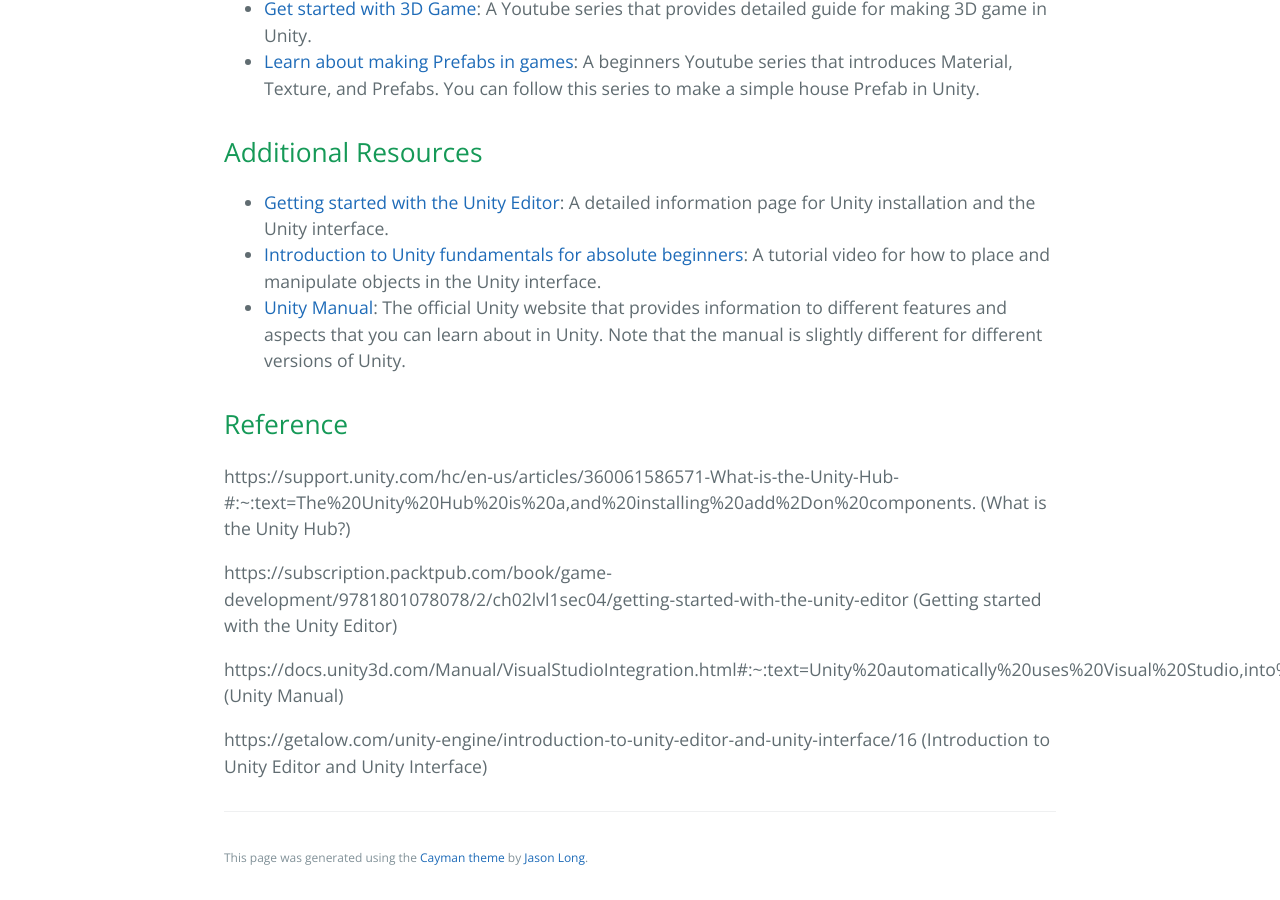
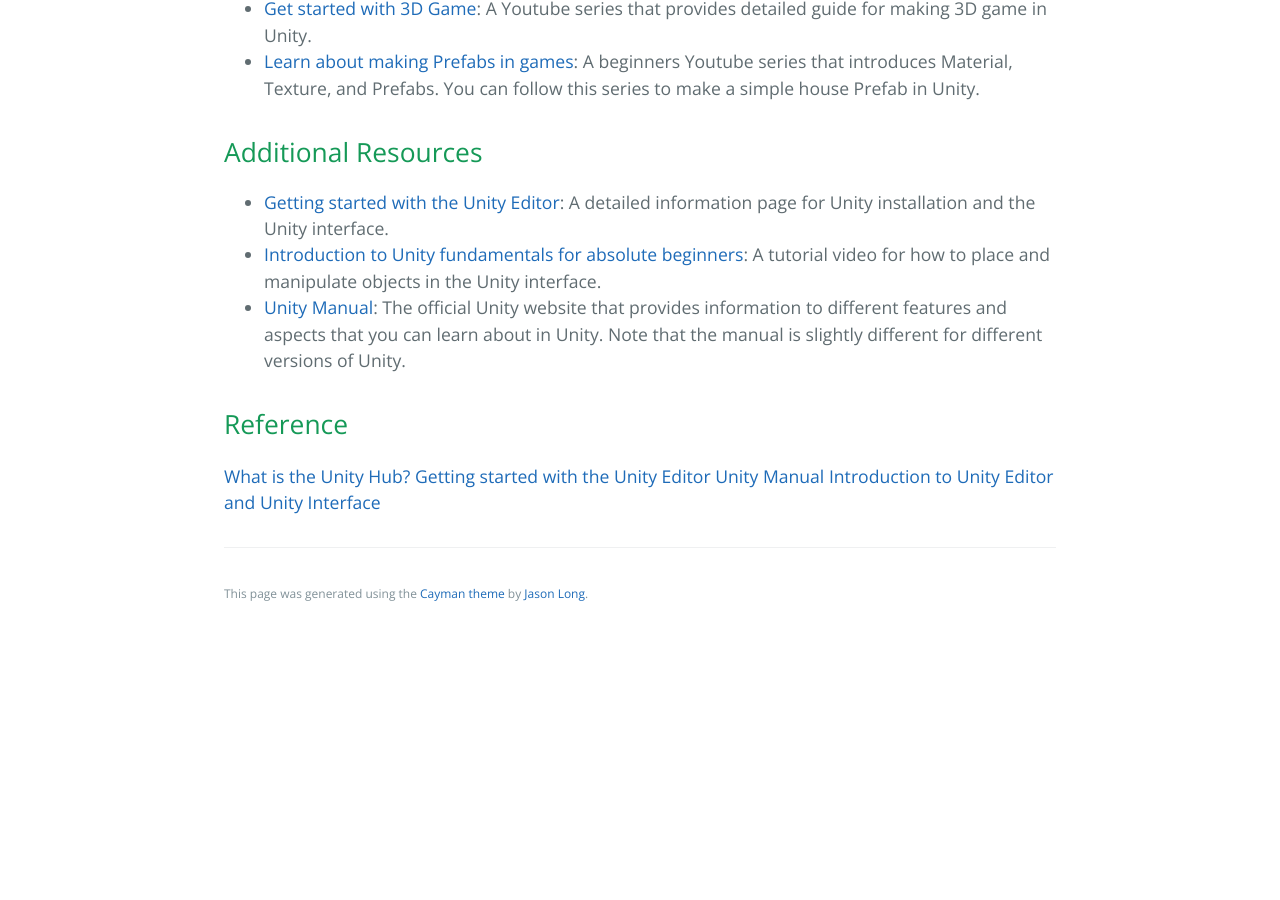
Before and after one commit to learning-software-engineering/learning-software-engineering.github.io, a Jekyll site: the page built from Topics/Tech_Stacks/Unity_Intro.md, in a window 1280 px wide and 900 px high, scrolled down 6938 px. Built offline with Jekyll 4.4.1, drawn with Linux system fonts in a browser that asks for light colours; our own code applies the rules of GitHub Pages for plain Markdown files; after the commit the page ends 7574 px from its top, so only the background shows below that.

Commit message:
organized links for reference section

```diff
--- a/Topics/Tech_Stacks/Unity_Intro.md
+++ b/Topics/Tech_Stacks/Unity_Intro.md
@@ -90,10 +90,7 @@
 - [Unity Manual](https://docs.unity3d.com/Manual/index.html): The official Unity website that provides information to different features and aspects that you can learn about in Unity. Note that the manual is slightly different for different versions of Unity.
 
 ## Reference
-https://support.unity.com/hc/en-us/articles/360061586571-What-is-the-Unity-Hub-#:~:text=The%20Unity%20Hub%20is%20a,and%20installing%20add%2Don%20components. (What is the Unity Hub?)
-
-https://subscription.packtpub.com/book/game-development/9781801078078/2/ch02lvl1sec04/getting-started-with-the-unity-editor (Getting started with the Unity Editor)
-
-https://docs.unity3d.com/Manual/VisualStudioIntegration.html#:~:text=Unity%20automatically%20uses%20Visual%20Studio,into%20an%20existing%20Unity%20installation. (Unity Manual)
-
-https://getalow.com/unity-engine/introduction-to-unity-editor-and-unity-interface/16 (Introduction to Unity Editor and Unity Interface)
+[What is the Unity Hub?](https://support.unity.com/hc/en-us/articles/360061586571-What-is-the-Unity-Hub-#:~:text=The%20Unity%20Hub%20is%20a,and%20installing%20add%2Don%20components.)
+[Getting started with the Unity Editor](https://subscription.packtpub.com/book/game-development/9781801078078/2/ch02lvl1sec04/getting-started-with-the-unity-editor)
+[Unity Manual](https://docs.unity3d.com/Manual/VisualStudioIntegration.html#:~:text=Unity%20automatically%20uses%20Visual%20Studio,into%20an%20existing%20Unity%20installation.)
+[Introduction to Unity Editor and Unity Interface](https://getalow.com/unity-engine/introduction-to-unity-editor-and-unity-interface/16)
```
